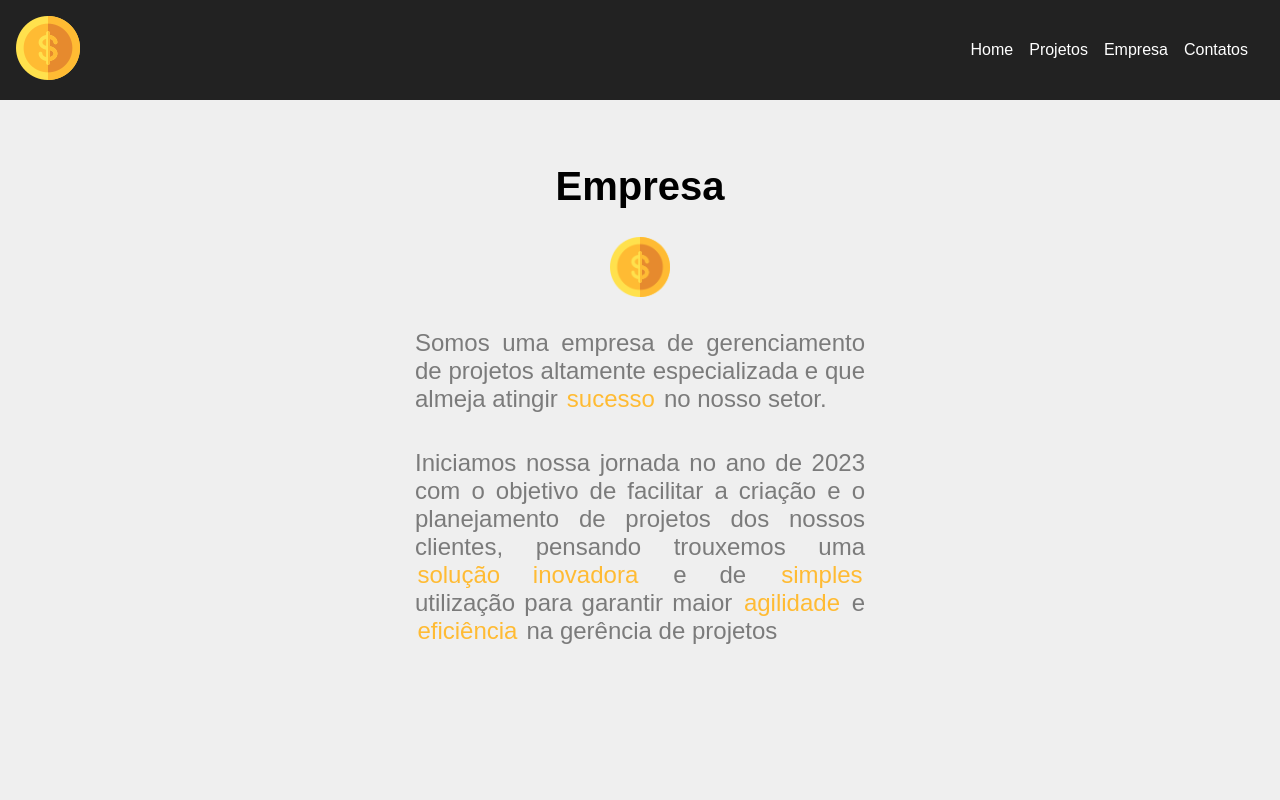
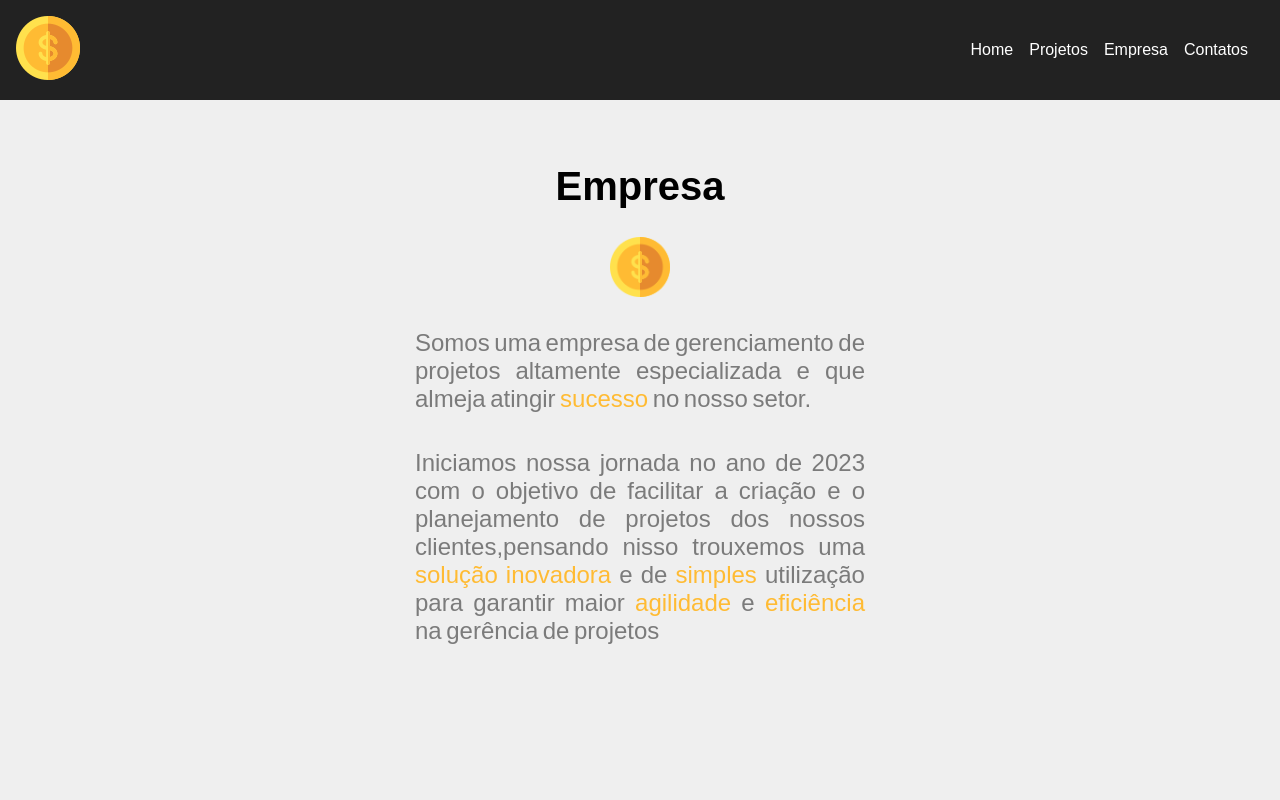
Before and after one commit to Adoniasfalcao/Costs, a React (Create React App) app: page /company in a window 1280 px wide. Shown: the top 800 px of the page. Built offline with nearby package versions, Linux system fonts and the light colour scheme.

Commit message:
Teste CSS

```diff
--- a/src/components/pages/Company.jsx
+++ b/src/components/pages/Company.jsx
@@ -6,9 +6,11 @@ function Company () {
         <div className={styles.company_container}>
             <h1>Empresa</h1>
             <img src={logo} alt='Costs'/>
-            <p>Somos uma empresa de gerenciamento de projetos altamente especializada e que almeja atingir <span>sucesso</span> no nosso setor.</p>
-            <p>Iniciamos nossa jornada no ano de 2023 com o objetivo de facilitar a criação e o planejamento de projetos dos nossos clientes, pensando trouxemos uma <span>solução inovadora
-                </span> e de <span>simples</span> utilização para garantir maior <span>agilidade</span> e <span>eficiência</span> na gerência de projetos</p>
+            <p>Somos uma empresa de gerenciamento de projetos altamente especializada e que almeja atingir <span> sucesso </span> no nosso setor.</p>
+            <p>
+                Iniciamos nossa jornada no ano de 2023 com o objetivo de facilitar a criação e o planejamento de projetos dos nossos clientes,pensando nisso trouxemos uma <span>solução inovadora</span> e de <span>simples</span> utilização para garantir maior <span>agilidade</span> e <span>eficiência</span> na gerência de projetos
+            </p>
+
         </div>
     )
 }
--- a/src/components/pages/Pages style/Company.module.css
+++ b/src/components/pages/Pages style/Company.module.css
@@ -14,14 +14,14 @@
 .company_container p {
     margin-bottom: 1.5em;
     color: #7b7b7b;
-    max-width: 450px;
+    width: 450px;
     font-size: 1.5em;
-    text-align:justify;
+    word-spacing: -0.09em;
+    text-align: justify;
 }
 
 .company_container p span {
     color: #ffbb33;
-    padding: 0.1em;
 }
 
 .company_container img {
```
